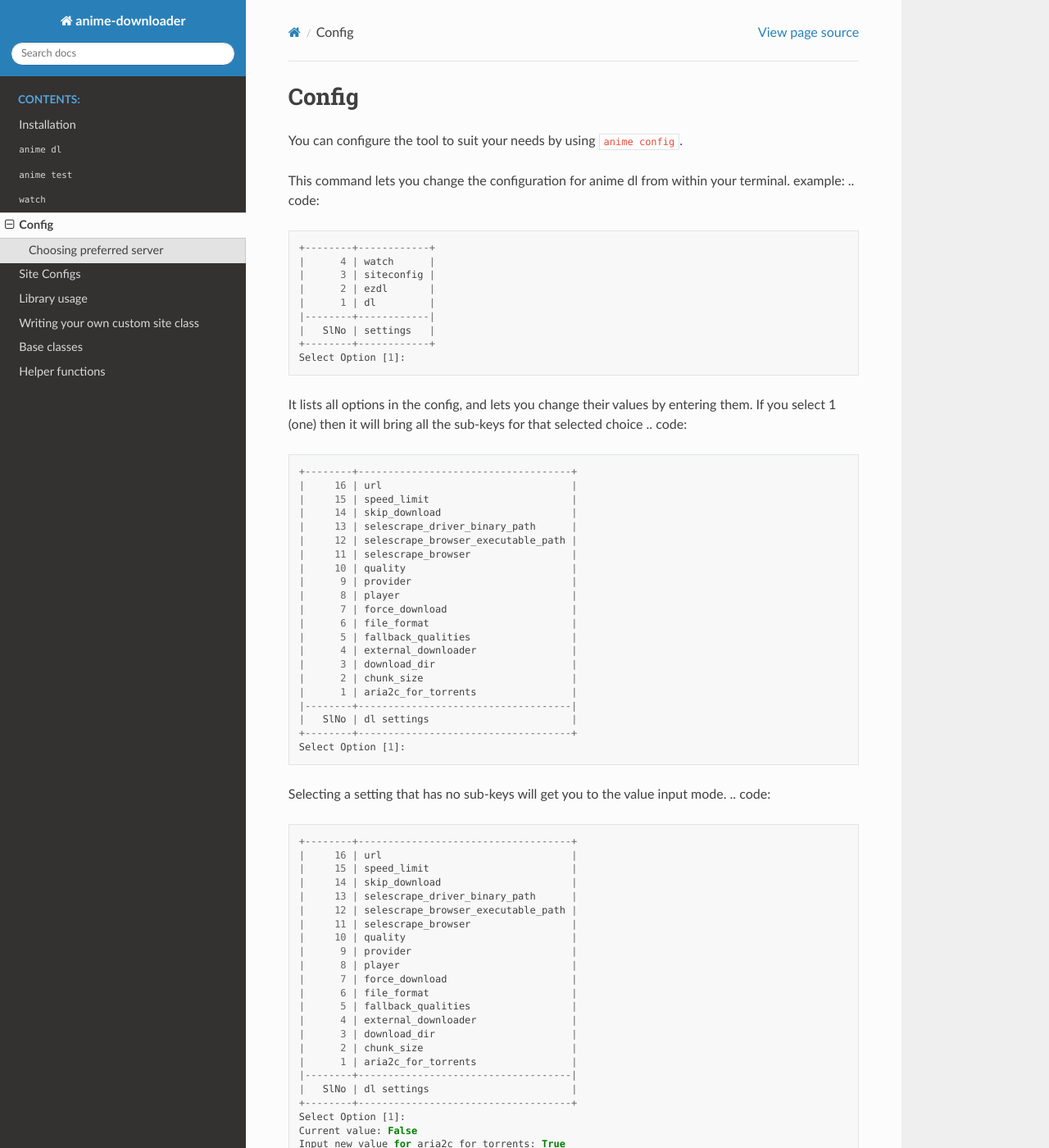
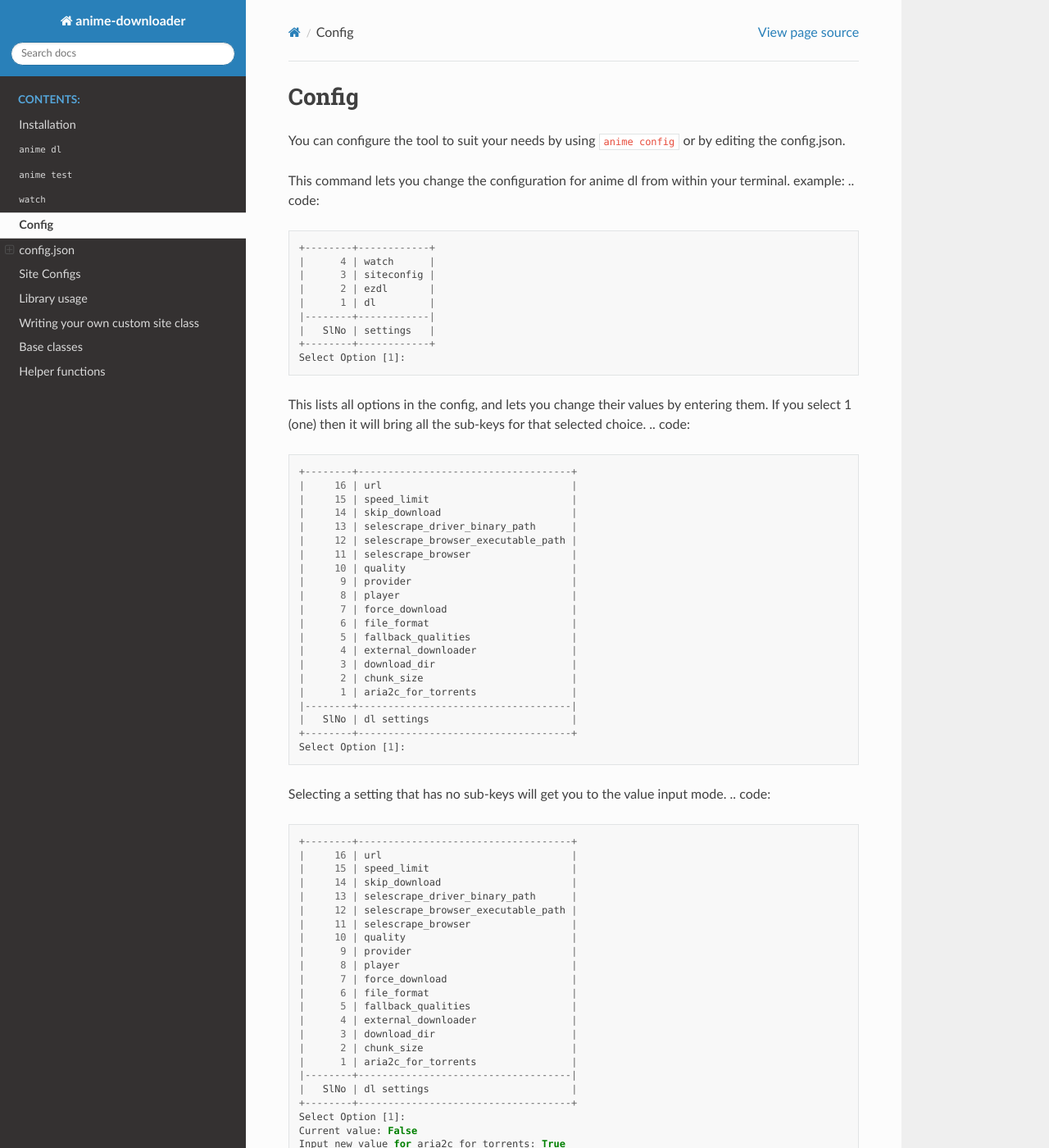
Before and after one commit to anime-dl/anime-downloader, a Sphinx documentation site: the page built from docs/usage/config.rst, in a window 1280 px wide and 1400 px high. Shown: the whole window at 82% size. Built offline with Sphinx 7.4.7 and the Read the Docs theme 2.0.0, drawn with Linux system fonts in a browser that asks for light colours.

Commit message:
Update config.rst

```diff
--- a/docs/usage/config.rst
+++ b/docs/usage/config.rst
@@ -1,7 +1,7 @@
 Config
 ------
 
-You can configure the tool to suit your needs by using ``anime config``.
+You can configure the tool to suit your needs by using ``anime config`` or by editing the config.json.
 
 This command lets you change the configuration for anime dl from within your terminal.
 example:
@@ -18,8 +18,8 @@
 
 
 
-It lists all options in the config, and lets you change their values by entering them.
-If you select 1 (one) then it will bring all the sub-keys for that selected choice
+This lists all options in the config, and lets you change their values by entering them.
+If you select 1 (one) then it will bring all the sub-keys for that selected choice.
 .. code::
     +--------+------------------------------------+
     |     16 | url                                |
@@ -70,6 +70,8 @@
     Current value: False
     Input new value for aria2c_for_torrents: True
 
+config.json
+------
 If you want you can directly edit the config.json.
 It can be found under:
 
```
